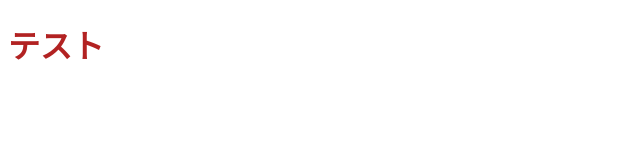
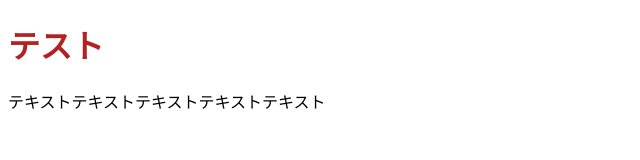
Before and after one commit to ogntss/ogntss.github.io, a plain HTML site: page index.html in a window 1280 px wide. Shown: the whole page, without its empty margins (0-640 px from the left). Drawn offline with Linux system fonts and the light colour scheme.

Commit message:
Update index.html

```diff
--- a/index.html
+++ b/index.html
@@ -8,5 +8,6 @@
 </head>
 <body>
   <h1>テスト</h1>
+  <p>テキストテキストテキストテキストテキスト</p>
 </body>
 </html>
```
